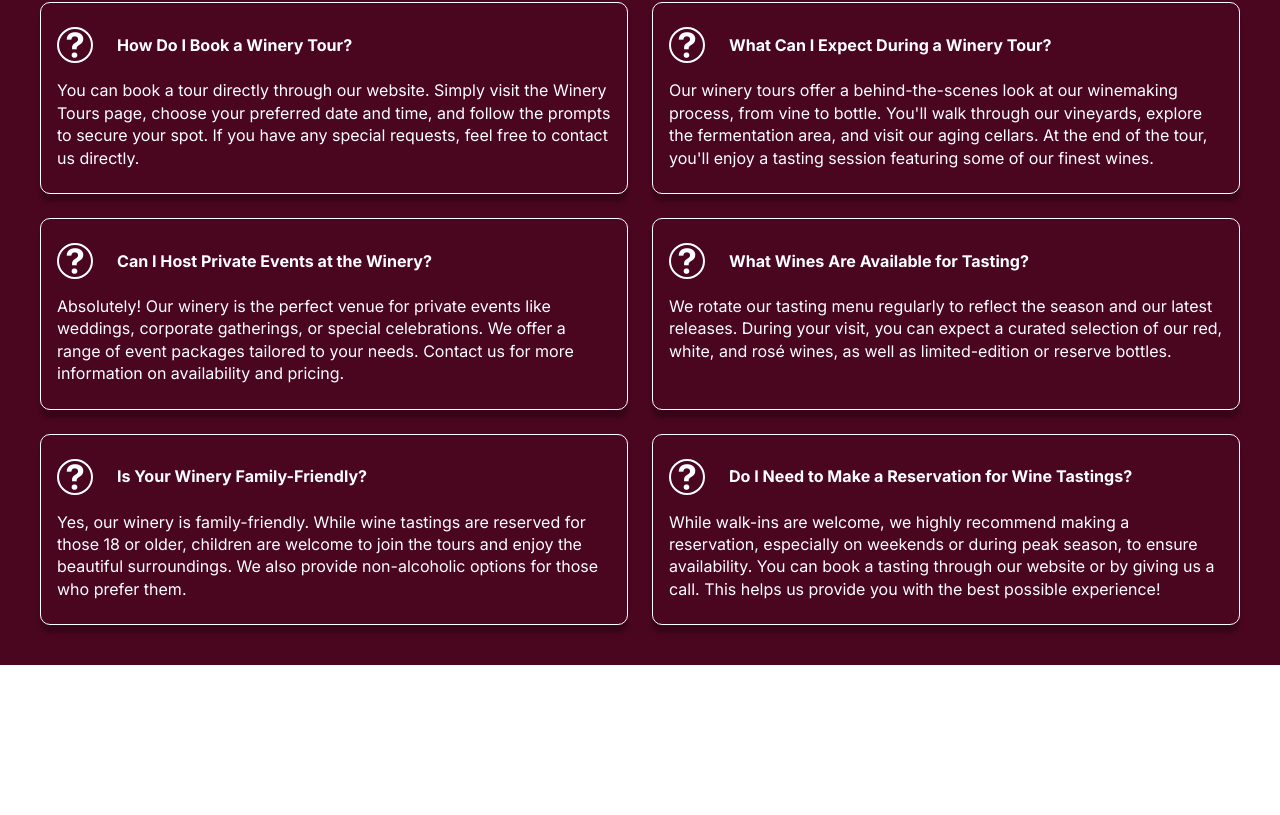
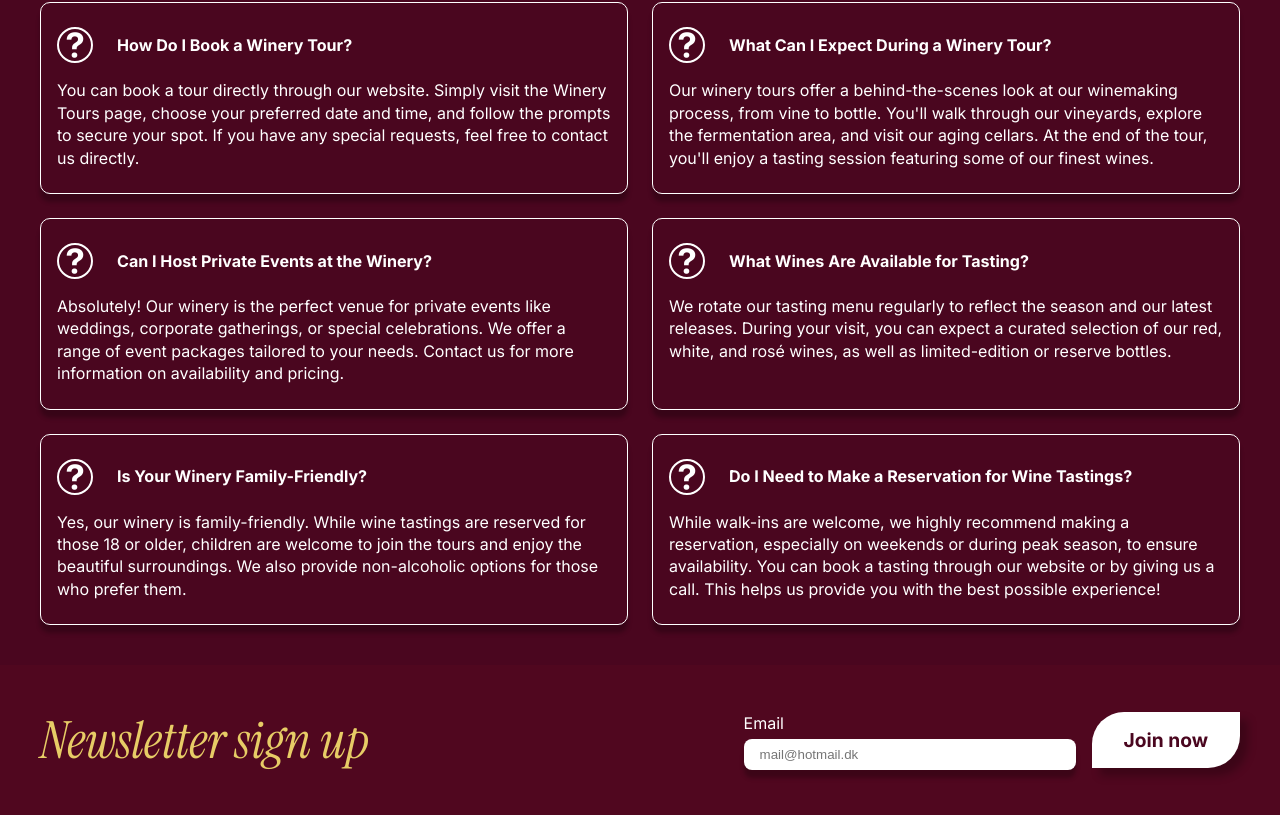
Before and after one commit to LivingGhoull/Vine_-_Vintages, a React (Vite) app: page / in a window 1280 px wide. Shown: the part 3606-4421 px from the top of the page. Before the commit the page ends 4271 px from the top, so only its background shows below. Built offline with nearby package versions, Linux system fonts and the light colour scheme.

Commit message:
feat: news_letter section
added the elemtns with style

migth need to figuer out later the problem the component for input to work responisve when getting under 350px

```diff
--- a/src/App.tsx
+++ b/src/App.tsx
@@ -6,6 +6,7 @@ import About_section from "./components/sections/About_section";
 import Testimonials_section from "./components/sections/Testimonials_section";
 import News_section from "./components/sections/News_section";
 import Faq_section from "./components/sections/Faq_section";
+import Newsletter_section from "./components/sections/Newsletter_section";
 
 function App() {
   return (
@@ -22,10 +23,9 @@ function App() {
 
       <News_section />
 
-      <Faq_section/>
+      <Faq_section />
 
-
-
+      <Newsletter_section />
     </>
   );
 }
--- /dev/null
+++ b/src/components/Input.tsx
@@ -0,0 +1,18 @@
+
+interface Props {
+  children: string;
+  placeholder: string;
+
+
+}
+
+function Input({children, placeholder}: Props) {
+  return (
+    <div className="input">
+      <label htmlFor="">{children}</label>
+      <input type="text" placeholder={placeholder} />
+    </div>
+  );
+}
+
+export default Input
--- a/src/components/sections/Newsletter_section.tsx
+++ b/src/components/sections/Newsletter_section.tsx
@@ -0,0 +1,19 @@
+import {Button} from "../Button";
+import Input from "../Input";
+
+function Newsletter_section() {
+  return (
+    <section>
+      <div className="container newsletter_section">
+        <h2 className="h_big_head">Newsletter sign up</h2>
+
+        <div className="newsletter_section__subscribe">
+          <Input placeholder="mail@hotmail.dk">Email</Input>
+          <Button>Join now</Button>
+        </div>
+      </div>
+    </section>
+  );
+}
+
+export default Newsletter_section
--- a/src/scss/_mixin.scss
+++ b/src/scss/_mixin.scss
@@ -16,6 +16,7 @@
 @mixin button_type($hero: 0) {
   background: white;
   color: map-get(var.$colors, "dark_wine");
+  height: fit-content;
 
   border-radius: map-get(var.$gaps, "lg") 0px map-get(var.$gaps, "lg") 0px;
   border: none;
--- a/src/scss/index.scss
+++ b/src/scss/index.scss
@@ -68,6 +68,20 @@ section {
     cursor: pointer;
     color: map-get(col.$colors, "light_wine");
     background-color: #d9d9d9;
+  }
+}
+
+//Input
+.input {
+  @include col.flex_display(map-get(col.$gaps, "xxs"));
+  height: fit-content;
+
+  input {
+    border-radius: 8px;
+    border: none;
+    box-shadow: 0px map-get(col.$gaps, "xs") map-get(col.$gaps, "xxs")
+      rgba(0, 0, 0, 0.25);
+    padding: map-get(col.$gaps, "xs") map-get(col.$gaps, "sm");
   }
 }
 
@@ -253,6 +267,7 @@ section {
 }
 
 .news_card {
+  position: relative;
   padding: 0;
 
   &__img {
@@ -268,6 +283,10 @@ section {
     font-size: map-get(col.$font_size, "mid_bread");
     padding-bottom: map-get(col.$gaps, "sm");
   }
+
+  &:hover {
+    cursor: pointer;
+  }
 }
 
 //Faq_section
@@ -281,7 +300,10 @@ section {
   &__list {
     display: grid;
     gap: map-get(col.$gaps, "md");
-    grid-template-columns: repeat(auto-fit, minmax(550px, 1fr));
+
+    @media (min-width: map-get(col.$device_size, "tablet")) {
+      grid-template-columns: repeat(auto-fit, minmax(550px, 1fr));
+    }
   }
 }
 
@@ -301,3 +323,26 @@ section {
     }
   }
 }
+
+//Newsletter_section
+.newsletter_section {
+  @include col.flex_display(map-get(col.$gaps, "sm"), row);
+  flex-wrap: wrap;
+  justify-content: center;
+  align-self: center;
+
+  @media (min-width: map-get(col.$device_size, "desktop")) {
+    justify-content: space-between;
+  }
+
+  &__subscribe {
+    @include col.flex_display(map-get(col.$gaps, "sm"), row);
+    flex-wrap: wrap;
+    justify-content: center;
+    align-self: center;
+
+    input {
+      width: 300px;
+    }
+  }
+}
```
